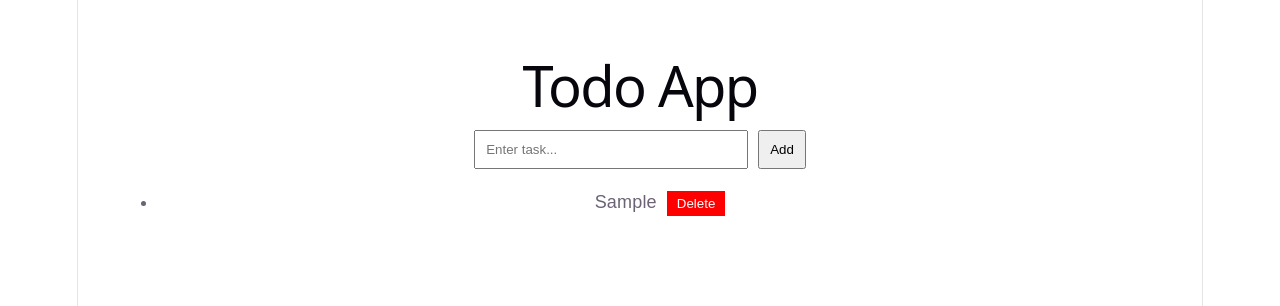
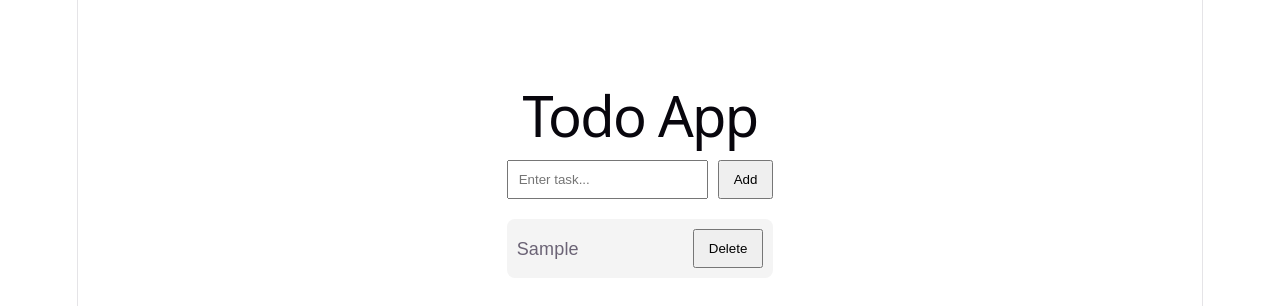
Before and after one commit to Rohit-hub-coder/react-todo-app, a React (Vite) app: page / in a window 1280 px wide. Both pictures are taken after typing "Sample" into the empty fields and a click on the button "Add". Shown: the top 306 px of the page. Built offline with nearby package versions, Linux system fonts and the light colour scheme.

Commit message:
Added complete task feature

```diff
--- a/src/App.css
+++ b/src/App.css
@@ -1,184 +1,47 @@
-.counter {
-  font-size: 16px;
-  padding: 5px 10px;
-  border-radius: 5px;
-  color: var(--accent);
-  background: var(--accent-bg);
-  border: 2px solid transparent;
-  transition: border-color 0.3s;
-  margin-bottom: 24px;
-
-  &:hover {
-    border-color: var(--accent-border);
-  }
-  &:focus-visible {
-    outline: 2px solid var(--accent);
-    outline-offset: 2px;
-  }
+.app {
+  max-width: 500px;
+  margin: 50px auto;
+  font-family: Arial, sans-serif;
+  padding: 20px;
 }
 
-.hero {
-  position: relative;
-
-  .base,
-  .framework,
-  .vite {
-    inset-inline: 0;
-    margin: 0 auto;
-  }
-
-  .base {
-    width: 170px;
-    position: relative;
-    z-index: 0;
-  }
-
-  .framework,
-  .vite {
-    position: absolute;
-  }
-
-  .framework {
-    z-index: 1;
-    top: 34px;
-    height: 28px;
-    transform: perspective(2000px) rotateZ(300deg) rotateX(44deg) rotateY(39deg)
-      scale(1.4);
-  }
-
-  .vite {
-    z-index: 0;
-    top: 107px;
-    height: 26px;
-    width: auto;
-    transform: perspective(2000px) rotateZ(300deg) rotateX(40deg) rotateY(39deg)
-      scale(0.8);
-  }
+.input-area {
+  display: flex;
+  gap: 10px;
+  margin-bottom: 20px;
 }
 
-#center {
-  display: flex;
-  flex-direction: column;
-  gap: 25px;
-  place-content: center;
-  place-items: center;
-  flex-grow: 1;
-
-  @media (max-width: 1024px) {
-    padding: 32px 20px 24px;
-    gap: 18px;
-  }
+.input-area input {
+  flex: 1;
+  padding: 10px;
 }
 
-#next-steps {
-  display: flex;
-  border-top: 1px solid var(--border);
-  text-align: left;
-
-  & > div {
-    flex: 1 1 0;
-    padding: 32px;
-    @media (max-width: 1024px) {
-      padding: 24px 20px;
-    }
-  }
-
-  .icon {
-    margin-bottom: 16px;
-    width: 22px;
-    height: 22px;
-  }
-
-  @media (max-width: 1024px) {
-    flex-direction: column;
-    text-align: center;
-  }
+.input-area button,
+.todo-list button {
+  padding: 10px 14px;
+  cursor: pointer;
 }
 
-#docs {
-  border-right: 1px solid var(--border);
-
-  @media (max-width: 1024px) {
-    border-right: none;
-    border-bottom: 1px solid var(--border);
-  }
+.todo-list {
+  list-style: none;
+  padding: 0;
 }
 
-#next-steps ul {
-  list-style: none;
-  padding: 0;
+.todo-list li {
   display: flex;
-  gap: 8px;
-  margin: 32px 0 0;
-
-  .logo {
-    height: 18px;
-  }
-
-  a {
-    color: var(--text-h);
-    font-size: 16px;
-    border-radius: 6px;
-    background: var(--social-bg);
-    display: flex;
-    padding: 6px 12px;
-    align-items: center;
-    gap: 8px;
-    text-decoration: none;
-    transition: box-shadow 0.3s;
-
-    &:hover {
-      box-shadow: var(--shadow);
-    }
-    .button-icon {
-      height: 18px;
-      width: 18px;
-    }
-  }
-
-  @media (max-width: 1024px) {
-    margin-top: 20px;
-    flex-wrap: wrap;
-    justify-content: center;
-
-    li {
-      flex: 1 1 calc(50% - 8px);
-    }
-
-    a {
-      width: 100%;
-      justify-content: center;
-      box-sizing: border-box;
-    }
-  }
+  justify-content: space-between;
+  align-items: center;
+  padding: 10px;
+  margin-bottom: 10px;
+  background: #f4f4f4;
+  border-radius: 8px;
 }
 
-#spacer {
-  height: 88px;
-  border-top: 1px solid var(--border);
-  @media (max-width: 1024px) {
-    height: 48px;
-  }
+.todo-list li span {
+  cursor: pointer;
 }
 
-.ticks {
-  position: relative;
-  width: 100%;
-
-  &::before,
-  &::after {
-    content: '';
-    position: absolute;
-    top: -4.5px;
-    border: 5px solid transparent;
-  }
-
-  &::before {
-    left: 0;
-    border-left-color: var(--border);
-  }
-  &::after {
-    right: 0;
-    border-right-color: var(--border);
-  }
+.todo-list li.done span {
+  text-decoration: line-through;
+  color: gray;
 }
--- a/src/App.jsx
+++ b/src/App.jsx
@@ -1,4 +1,5 @@
 import { useState } from "react";
+import "./App.css";
 
 function App() {
   const [task, setTask] = useState("");
@@ -7,53 +8,48 @@ function App() {
   const addTask = () => {
     if (task.trim() === "") return;
 
-    setTodos([...todos, task]);
+    setTodos([
+      ...todos,
+      {
+        id: Date.now(),
+        text: task,
+        completed: false,
+      },
+    ]);
     setTask("");
   };
 
-  const deleteTask = (index) => {
-    const updatedTodos = todos.filter((_, i) => i !== index);
-    setTodos(updatedTodos);
+  const deleteTask = (id) => {
+    setTodos(todos.filter((todo) => todo.id !== id));
+  };
+
+  const toggleComplete = (id) => {
+    setTodos(
+      todos.map((todo) =>
+        todo.id === id ? { ...todo, completed: !todo.completed } : todo
+      )
+    );
   };
 
   return (
-    <div style={{ padding: "40px", fontFamily: "Arial" }}>
+    <div className="app">
       <h1>Todo App</h1>
 
+      <div className="input-area">
         <input
           type="text"
           placeholder="Enter task..."
           value={task}
           onChange={(e) => setTask(e.target.value)}
-        style={{
-          padding: "10px",
-          width: "250px",
-          marginRight: "10px",
-        }}
         />
+        <button onClick={addTask}>Add</button>
+      </div>
 
-      <button onClick={addTask} style={{ padding: "10px" }}>
-        Add
-      </button>
-
-      <ul style={{ marginTop: "20px" }}>
-        {todos.map((todo, index) => (
-          <li key={index} style={{ marginBottom: "10px" }}>
-            {todo}
-
-            <button
-              onClick={() => deleteTask(index)}
-              style={{
-                marginLeft: "10px",
-                backgroundColor: "red",
-                color: "white",
-                border: "none",
-                padding: "5px 10px",
-                cursor: "pointer",
-              }}
-            >
-              Delete
-            </button>
+      <ul className="todo-list">
+        {todos.map((todo) => (
+          <li key={todo.id} className={todo.completed ? "done" : ""}>
+            <span onClick={() => toggleComplete(todo.id)}>{todo.text}</span>
+            <button onClick={() => deleteTask(todo.id)}>Delete</button>
           </li>
         ))}
       </ul>
```
Lines whose indentation alone changed are shown as unchanged.
